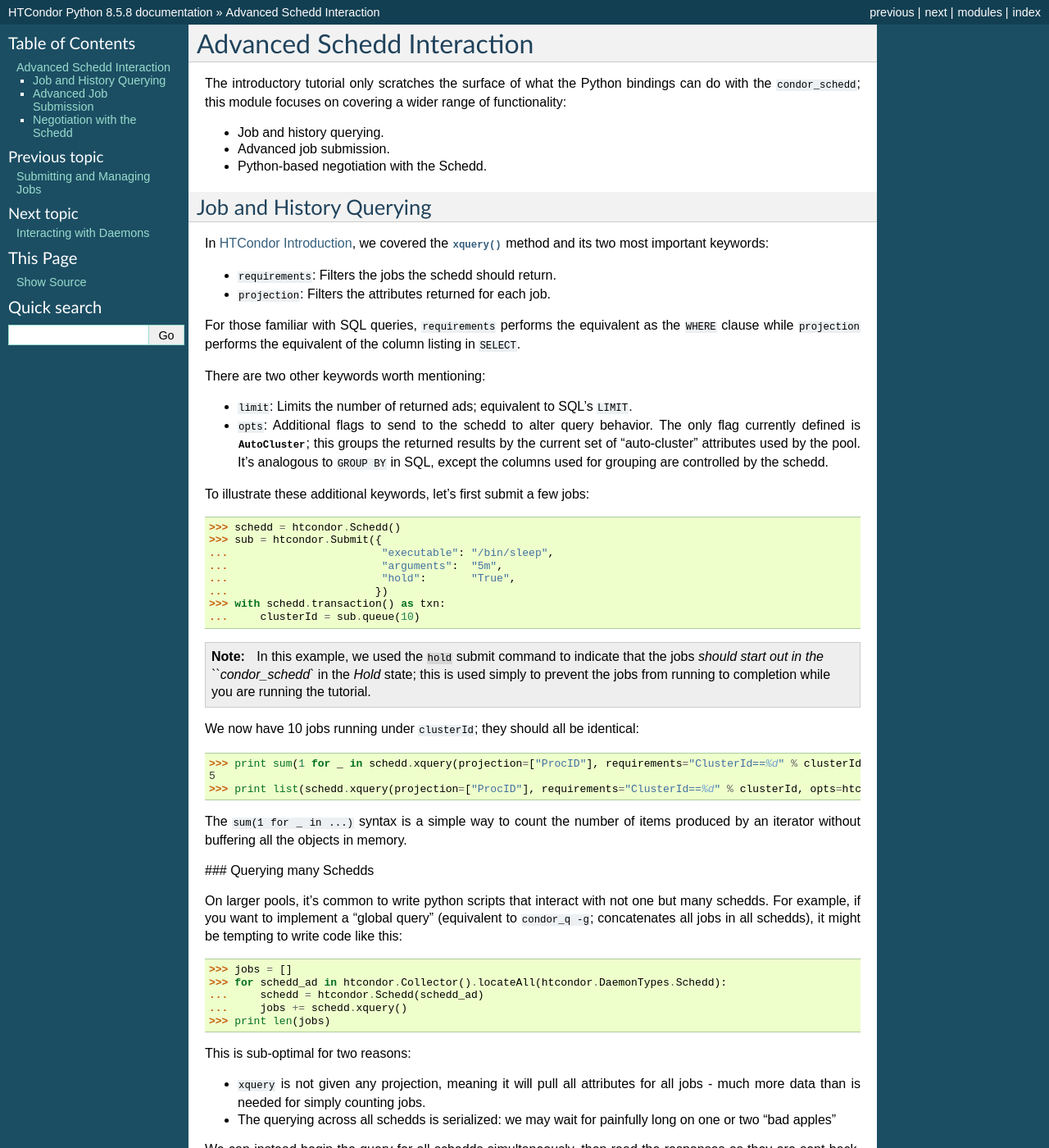
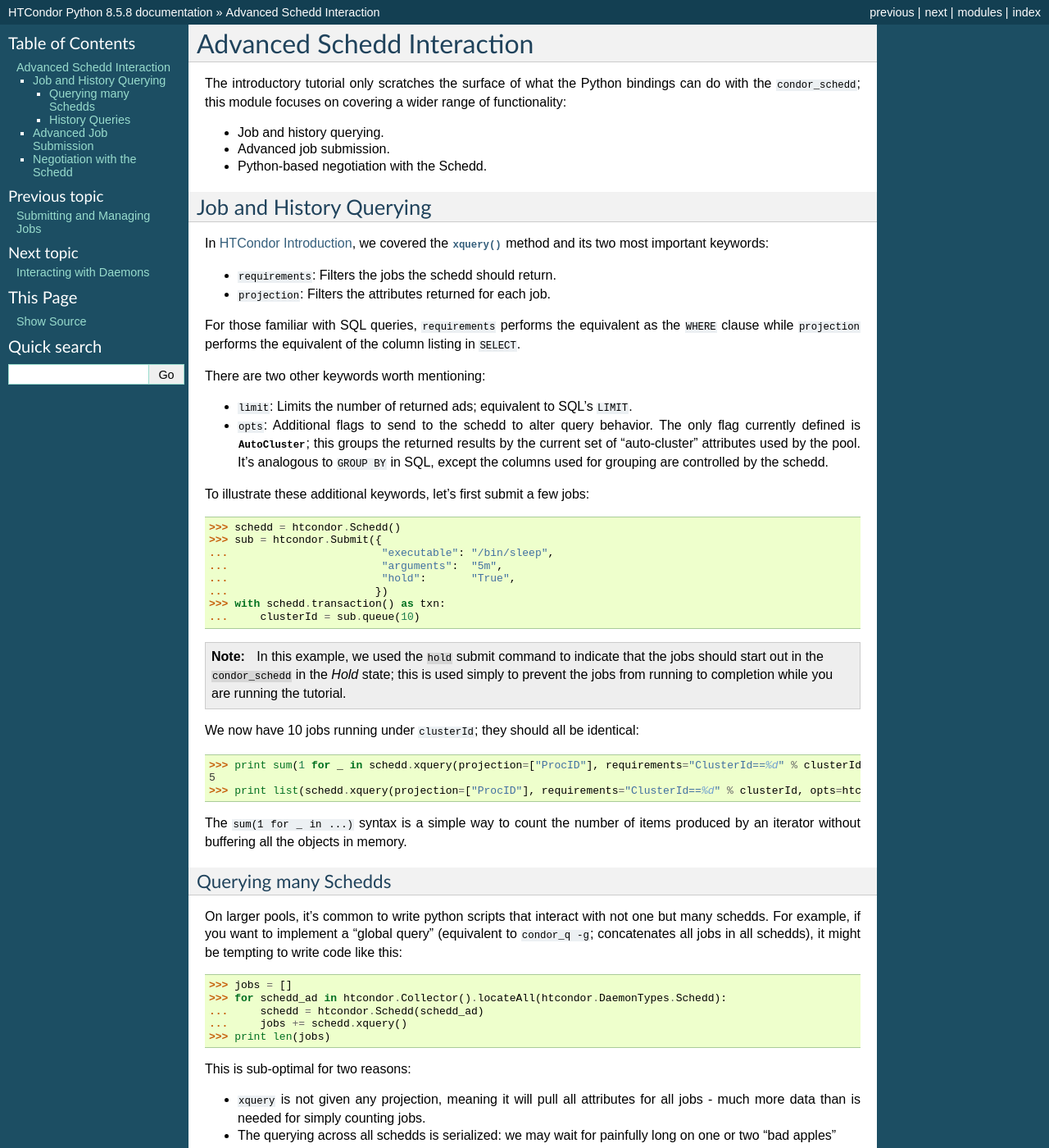
Before and after one commit to htcondor/htcondor-python, a Sphinx documentation site: the page built from docs/advanced_schedd.rst, in a window 1280 px wide and 1400 px high. Shown: the whole window at 82% size. Built offline with Sphinx 7.4.7, drawn with Linux system fonts in a browser that asks for light colours; some of the changed text lies outside the part shown.

Commit message:
Fix formatting issues.

```diff
--- a/docs/advanced_schedd.rst
+++ b/docs/advanced_schedd.rst
@@ -44,7 +44,7 @@ To illustrate these additional keywords, let's first submit a few jobs::
    ...     clusterId = sub.queue(10)
 
 .. note:: In this example, we used the ``hold`` submit command to indicate that
-   the jobs `should start out in the ``condor_schedd`` in the *Hold* state; this
+   the jobs should start out in the ``condor_schedd`` in the *Hold* state; this
    is used simply to prevent the jobs from running to completion while you are
    running the tutorial.
 
@@ -57,7 +57,8 @@ We now have 10 jobs running under ``clusterId``; they should all be identical::
 The ``sum(1 for _ in ...)`` syntax is a simple way to count the number of items
 produced by an iterator without buffering all the objects in memory.
 
-### Querying many Schedds
+Querying many Schedds
+^^^^^^^^^^^^^^^^^^^^^
 
 On larger pools, it's common to write python scripts that interact with not one but many schedds.  For example,
 if you want to implement a "global query" (equivalent to ``condor_q -g``; concatenates all jobs in all schedds),
@@ -122,7 +123,8 @@ The :meth:`~htcondor.QueryIterator.tag` tag is used to identify which query is r
 tag defaults to the Schedd's name but can be manually set through the ``tag`` keyword argument
 to :meth:`~htcondor.Schedd.xquery`.
 
-### History Queries
+History Queries
+^^^^^^^^^^^^^^^
 
 After a job has finished in the Schedd, it moves from the queue to the history file.  The
 history can be queried (locally or remotely) with the :meth:`~htcondor.Schedd.history` method::
```
